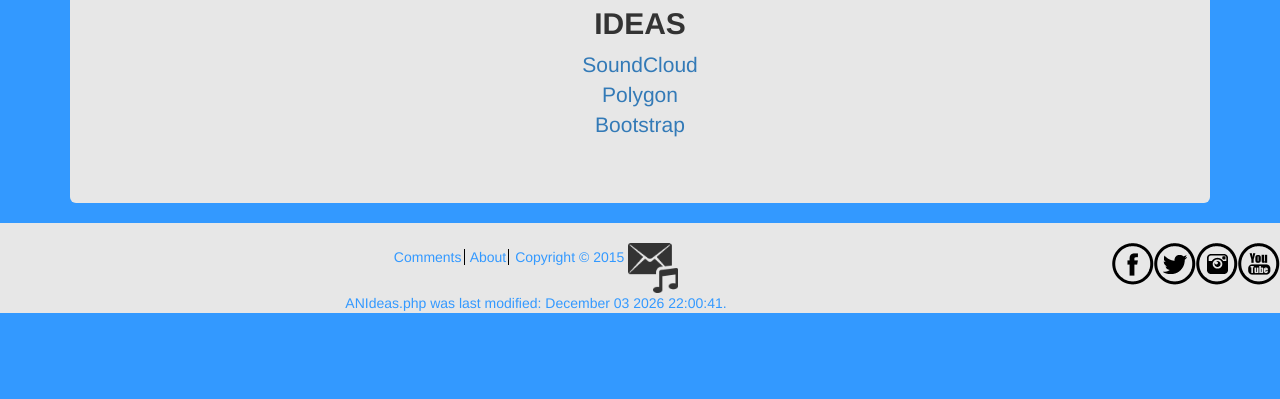
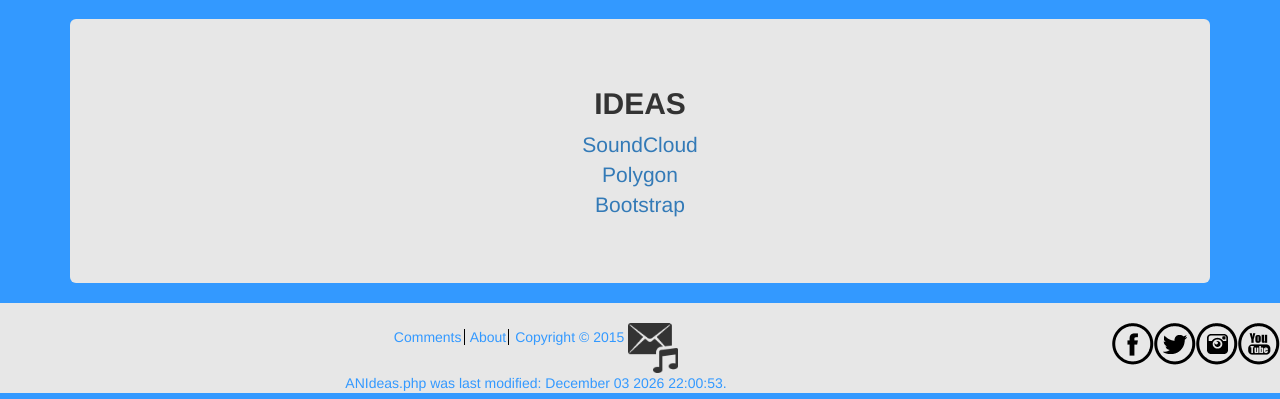
Before and after one commit to joshuabeck24/370Assignment2, a PHP site: page /view/ANIdeas.php in a window 1280 px wide. Shown: the part 401-800 px from the top of the page. Run offline with PHP 8.4, Linux system fonts and the light colour scheme; some libraries are stand-ins or nearby versions.

Commit message:
Had to fix other offsets
Its done now

```diff
--- a/Assign2/view/ANAbout.php
+++ b/Assign2/view/ANAbout.php
@@ -5,7 +5,7 @@
 
 <img alt="Image of a Mixer" src="../images/location.png" class="imageLoad" />
 <section style="margin-top:-80px;">
-        <div class="container">
+        <div style="margin-top:80px;" class="container">
                 <div style="overflow:auto" class="jumbotron">
                         <h2>ABOUT US</h2>
                          <div class="col-lg-6"><!--LEFT-->
--- a/Assign2/view/ANIdeas.php
+++ b/Assign2/view/ANIdeas.php
@@ -4,7 +4,7 @@
 ?>
 <img alt="Picture of lightbulb head man" src="../images/ideas.png" class="imageLoad" />
 <section style="margin-top:-80px;">
-        <div class="container">
+        <div style="margin-top: 80px;" class="container">
                 <div style="overflow:auto" class="jumbotron">
                         <h2>IDEAS</h2>
                          <p style="text-align:center;">
```
